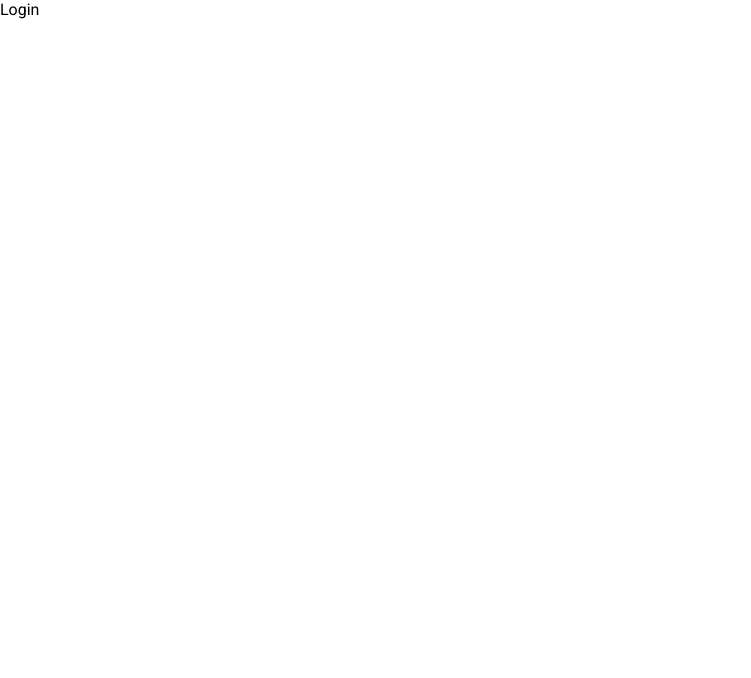
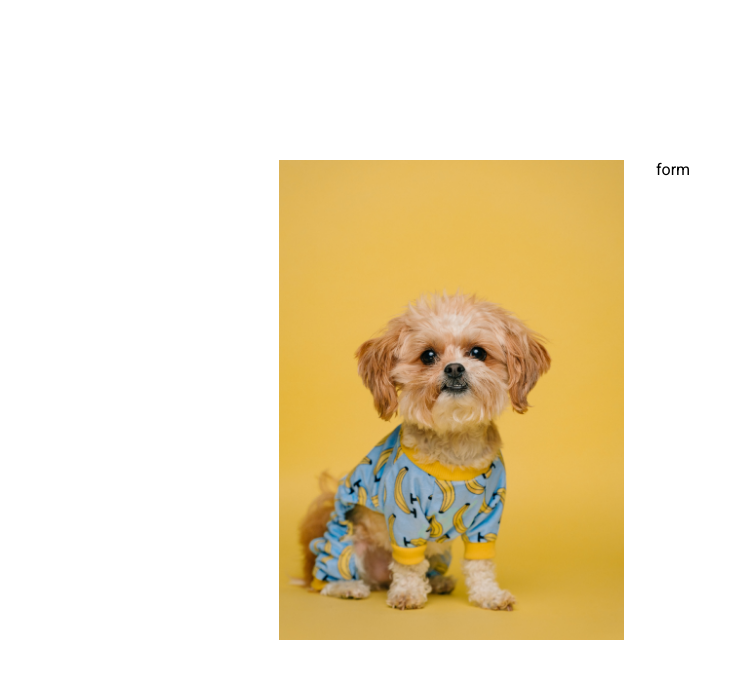
Before and after one commit to Diegooliveyra/MyDog, a React (Create React App) app: page /login in a window 1280 px wide. Shown: the top 678 px of the page, without its empty margins (0-751 px from the left). Built offline with nearby package versions, Linux system fonts and the light colour scheme.

Commit message:
iniciado a page Login

```diff
--- a/src/page/Login/Login.js
+++ b/src/page/Login/Login.js
@@ -1,7 +1,12 @@
 import React from 'react';
+import * as S from './style';
 
 const Login = () => {
-  return <div>Login</div>;
+  return (
+    <S.login>
+      <S.form>form</S.form>
+    </S.login>
+  );
 };
 
 export default Login;
--- a/src/page/Login/style.js
+++ b/src/page/Login/style.js
@@ -1,5 +1,34 @@
 import styled from 'styled-components';
+import bg from '../../assets/login_bg.jpg';
 
 export const login = styled.section`
-  max-width: 480px;
+  max-width: 800px;
+  display: grid;
+  grid-template-columns: 1fr 1fr;
+  gap: 2rem;
+
+  ::before {
+    display: block;
+    min-width: 345px;
+    content: '';
+    background: url(${bg}) no-repeat center center;
+    background-size: cover;
+    min-height: 480px;
+  }
+
+  @media (max-width: 40rem) {
+    grid-template-columns: 1fr;
+
+    ::before {
+      display: none;
+    }
+  } ;
 `;
+
+export const form = styled.div`
+  max-width: 345px;
+
+  @media (max-width: 40rem) {
+    max-width: 100%;
+  } ;
+`;
--- a/src/styles/GlobalStyle.js
+++ b/src/styles/GlobalStyle.js
@@ -3,6 +3,8 @@ import styled, { createGlobalStyle } from 'styled-components';
 export default createGlobalStyle`
   * {
     box-sizing: border-box;
+    margin: 0;
+    padding: 0;
   }
 
   ::root {
@@ -11,17 +13,16 @@ export default createGlobalStyle`
   }
 
   body {
-    margin: 0;
+    display: flex;
+    justify-content:center;
+    align-items: center;
+    height: 100vh;
     font-family: "Roboto";
   }
-  h1, h2, h3, h4, p {
-    margin: 0;
-  }
+
 
   ul, li {
     list-style: none;
-    padding: 0;
-    margin: 0;
   }
   img {
     display: block;
```
Also changed, not shown: src/assets/login_bg.jpg (added).
